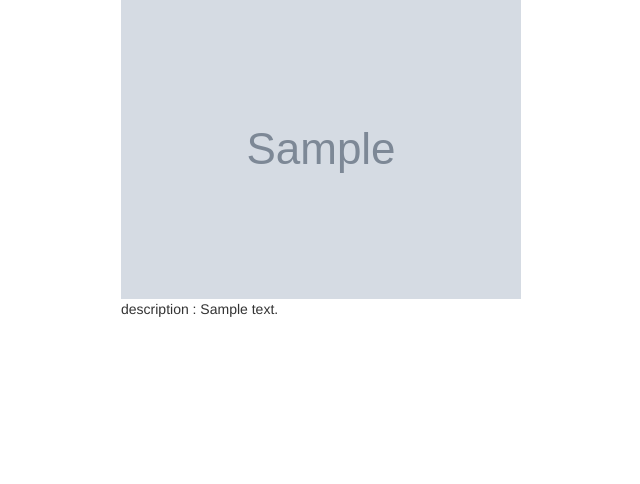
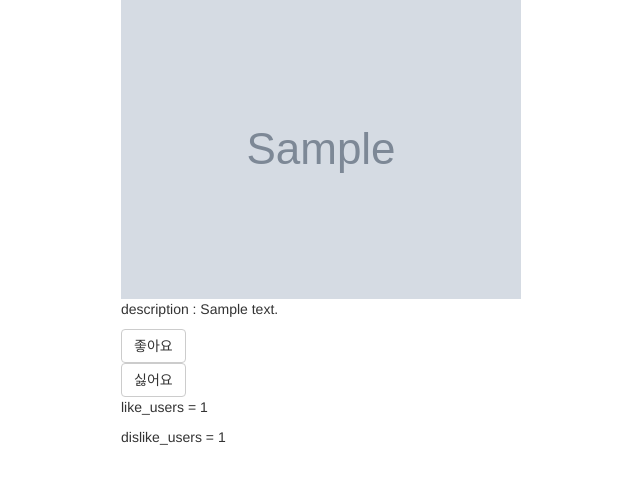
Before and after one commit to byunghyunpark/django_mysite_project, a Django app: page /photo/album/1/ in a window 1280 px wide. Shown: the part 232-716 px from the top of the page, without its empty margins (4-644 px from the left). Run offline with Django 3.2, Linux system fonts and the light colour scheme; tables that the repository leaves empty hold one stand-in row (values such as "Sample post"); grey boxes marked "Sample" are stand-in pictures; parts of the project's set-up code (start-up, migrations or seed data) failed here and were passed over; some libraries are stand-ins or nearby versions.

Commit message:
Add like and dislike button in album_detial page.

```diff
--- a/django_app/photo/urls.py
+++ b/django_app/photo/urls.py
@@ -6,4 +6,6 @@ urlpatterns = [
     url(r'album/add/$', views.album_add, name='album_add'),
     url(r'album/(?P<pk>[0-9]+)/$', views.album_detail, name='album_detail'),
     url(r'album/upload/(?P<pk>[0-9]+)/$', views.upload_file, name='upload'),
+    url(r'album/photo/like/(?P<pk>[0-9]+)/$', views.photo_like, name='photo_like'),
+    url(r'album/photo/dislike/(?P<pk>[0-9]+)/$', views.photo_dislike, name='photo_dislike'),
 ]
--- a/django_app/photo/views.py
+++ b/django_app/photo/views.py
@@ -4,7 +4,7 @@
 from django.http import HttpResponse
 
 from .forms import AlbumAdd, UploadFileForm
-from photo.models import Album, Photo
+from photo.models import Album, Photo, PhotoLike, PhotoDislike
 
 
 def album_list(request):
@@ -65,3 +65,32 @@
     else:
         form = UploadFileForm()
     return render(request, 'photo/upload.html', {'form': form})
+
+
+def photo_like(request, pk):
+    next = request.GET.get('next')
+    if request.method == 'POST':
+        photo = Photo.objects.get(pk=pk)
+        album_pk = photo.album.pk
+        user = request.user
+        PhotoLike.objects.create(
+            photo=photo,
+            user=user,
+        )
+        return redirect('photo:album_detail', pk=album_pk)
+    else:
+        return redirect(next)
+
+def photo_dislike(request, pk):
+    next = request.GET.get('next')
+    if request.method == 'POST':
+        photo = Photo.objects.get(pk=pk)
+        album_pk = photo.album.pk
+        user = request.user
+        PhotoDislike.objects.create(
+            photo=photo,
+            user=user,
+        )
+        return redirect('photo:album_detail', pk=album_pk)
+    else:
+        return redirect(next)
--- a/django_app/templates/photo/album_detail.html
+++ b/django_app/templates/photo/album_detail.html
@@ -12,6 +12,18 @@
             <h3>{{ photo.title }}</h3>
             <img src="{{ photo.img.url }}" alt="">
             <p>description : {{ photo.description }}</p>
+
+            <form action="{% url 'photo:photo_like' pk=photo.pk %}" method="post">{% csrf_token %}
+                <button class="btn btn-default">좋아요</button>
+            </form>
+
+            <form action="{% url 'photo:photo_dislike' pk=photo.pk %}" method="post">{% csrf_token %}
+                <button class="btn btn-default">싫어요</button>
+            </form>
+
+            <p>like_users = {{ photo.like_users.count }}</p>
+            <p>dislike_users = {{ photo.dislike_users.count }}</p>
+
         </li>
         {% endfor %}
     </ul>
```
